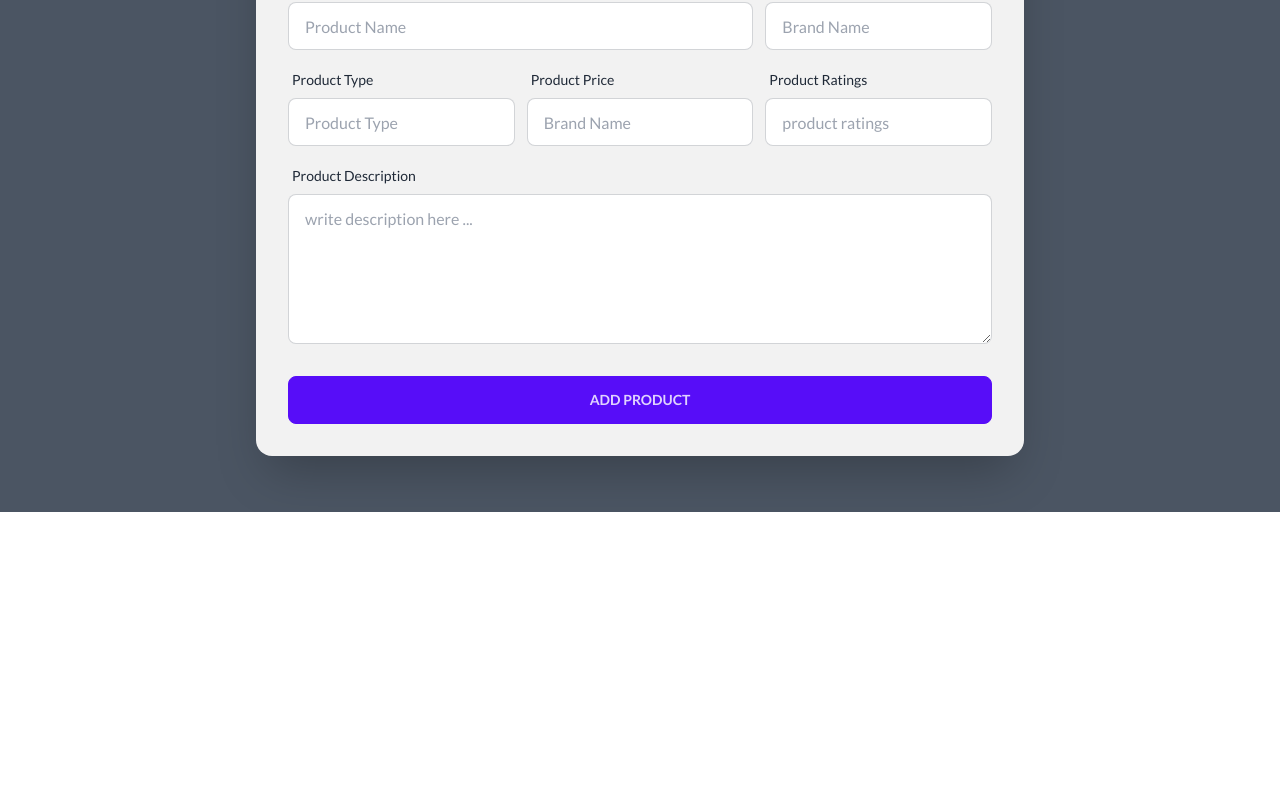
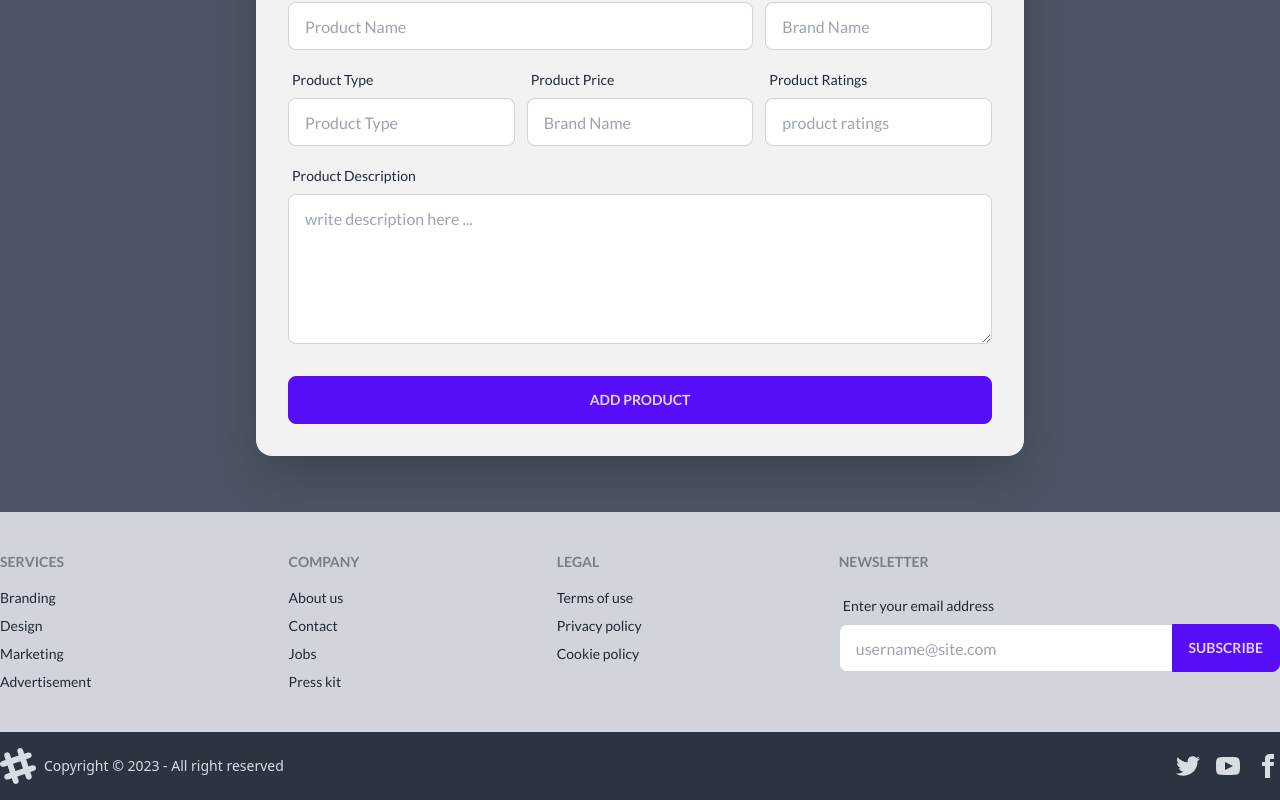
Before and after one commit to Rakibjrb/techhub-r7, a React (Vite) app: page /api/add/product in a window 1280 px wide. Shown: the part 336-1136 px from the top of the page. Before the commit the page ends 848 px from the top, so only its background shows below. Built offline with nearby package versions, Linux system fonts and the light colour scheme.

Commit message:
added a simple footer

```diff
--- a/src/App.jsx
+++ b/src/App.jsx
@@ -1,6 +1,7 @@
 import { Outlet } from "react-router-dom";
 import Nav from "./Layout/Navbar/Nav";
 import { Toaster } from "react-hot-toast";
+import Footer from "./Layout/Footer/Footer";
 
 const App = () => {
   return (
@@ -8,6 +9,7 @@ const App = () => {
       <>
         <Nav />
         <Outlet></Outlet>
+        <Footer />
       </>
       <Toaster position="top-right" reverseOrder={false} />
     </>
--- a/src/Components/Banner/Banner.jsx
+++ b/src/Components/Banner/Banner.jsx
@@ -126,9 +126,7 @@ const Banner = () => {
               <h3 className="text-center font-font-kanit text-white text-3xl">
                 Iphone 14 pro max
               </h3>
-              <p className="text-white">
-                The brand new qualitiful product from Apple
-              </p>
+              <p className="text-white">The brand new product from Apple</p>
               <p className="text-white">
                 The Apple iPhone 14 Pro Max is the most advanced smartphone in
                 the Pro Max series, offering an incredible user experience.
--- /dev/null
+++ b/src/Layout/Footer/Footer.jsx
@@ -0,0 +1,103 @@
+const Footer = () => {
+  return (
+    <>
+      <div className="bg-gray-300 font-font-lato py-10">
+        <footer className="max-w-screen-xl mx-auto footer w-full text-base-content px-3 xl:px-0">
+          <nav>
+            <header className="footer-title">Services</header>
+            <a className="link link-hover">Branding</a>
+            <a className="link link-hover">Design</a>
+            <a className="link link-hover">Marketing</a>
+            <a className="link link-hover">Advertisement</a>
+          </nav>
+          <nav>
+            <header className="footer-title">Company</header>
+            <a className="link link-hover">About us</a>
+            <a className="link link-hover">Contact</a>
+            <a className="link link-hover">Jobs</a>
+            <a className="link link-hover">Press kit</a>
+          </nav>
+          <nav>
+            <header className="footer-title">Legal</header>
+            <a className="link link-hover">Terms of use</a>
+            <a className="link link-hover">Privacy policy</a>
+            <a className="link link-hover">Cookie policy</a>
+          </nav>
+          <form className="w-full">
+            <header className="footer-title">Newsletter</header>
+            <fieldset className="form-control w-full">
+              <label className="label">
+                <span className="label-text">Enter your email address</span>
+              </label>
+              <div className="relative">
+                <input
+                  type="text"
+                  placeholder="username@site.com"
+                  className="input input-bordered w-full pr-16"
+                />
+                <button className="btn btn-primary absolute top-0 right-0 rounded-l-none">
+                  Subscribe
+                </button>
+              </div>
+            </fieldset>
+          </form>
+        </footer>
+      </div>
+      <div className="bg-neutral">
+        <div className="footer items-center p-4 text-neutral-content  max-w-screen-xl mx-auto px-3 xl:px-0">
+          <aside className="items-center grid-flow-col">
+            <svg
+              width="36"
+              height="36"
+              viewBox="0 0 24 24"
+              xmlns="http://www.w3.org/2000/svg"
+              fillRule="evenodd"
+              clipRule="evenodd"
+              className="fill-current"
+            >
+              <path d="M22.672 15.226l-2.432.811.841 2.515c.33 1.019-.209 2.127-1.23 2.456-1.15.325-2.148-.321-2.463-1.226l-.84-2.518-5.013 1.677.84 2.517c.391 1.203-.434 2.542-1.831 2.542-.88 0-1.601-.564-1.86-1.314l-.842-2.516-2.431.809c-1.135.328-2.145-.317-2.463-1.229-.329-1.018.211-2.127 1.231-2.456l2.432-.809-1.621-4.823-2.432.808c-1.355.384-2.558-.59-2.558-1.839 0-.817.509-1.582 1.327-1.846l2.433-.809-.842-2.515c-.33-1.02.211-2.129 1.232-2.458 1.02-.329 2.13.209 2.461 1.229l.842 2.515 5.011-1.677-.839-2.517c-.403-1.238.484-2.553 1.843-2.553.819 0 1.585.509 1.85 1.326l.841 2.517 2.431-.81c1.02-.33 2.131.211 2.461 1.229.332 1.018-.21 2.126-1.23 2.456l-2.433.809 1.622 4.823 2.433-.809c1.242-.401 2.557.484 2.557 1.838 0 .819-.51 1.583-1.328 1.847m-8.992-6.428l-5.01 1.675 1.619 4.828 5.011-1.674-1.62-4.829z"></path>
+            </svg>
+            <p>Copyright © 2023 - All right reserved</p>
+          </aside>
+          <nav className="grid-flow-col gap-4 md:place-self-center md:justify-self-end">
+            <a>
+              <svg
+                xmlns="http://www.w3.org/2000/svg"
+                width="24"
+                height="24"
+                viewBox="0 0 24 24"
+                className="fill-current"
+              >
+                <path d="M24 4.557c-.883.392-1.832.656-2.828.775 1.017-.609 1.798-1.574 2.165-2.724-.951.564-2.005.974-3.127 1.195-.897-.957-2.178-1.555-3.594-1.555-3.179 0-5.515 2.966-4.797 6.045-4.091-.205-7.719-2.165-10.148-5.144-1.29 2.213-.669 5.108 1.523 6.574-.806-.026-1.566-.247-2.229-.616-.054 2.281 1.581 4.415 3.949 4.89-.693.188-1.452.232-2.224.084.626 1.956 2.444 3.379 4.6 3.419-2.07 1.623-4.678 2.348-7.29 2.04 2.179 1.397 4.768 2.212 7.548 2.212 9.142 0 14.307-7.721 13.995-14.646.962-.695 1.797-1.562 2.457-2.549z"></path>
+              </svg>
+            </a>
+            <a>
+              <svg
+                xmlns="http://www.w3.org/2000/svg"
+                width="24"
+                height="24"
+                viewBox="0 0 24 24"
+                className="fill-current"
+              >
+                <path d="M19.615 3.184c-3.604-.246-11.631-.245-15.23 0-3.897.266-4.356 2.62-4.385 8.816.029 6.185.484 8.549 4.385 8.816 3.6.245 11.626.246 15.23 0 3.897-.266 4.356-2.62 4.385-8.816-.029-6.185-.484-8.549-4.385-8.816zm-10.615 12.816v-8l8 3.993-8 4.007z"></path>
+              </svg>
+            </a>
+            <a>
+              <svg
+                xmlns="http://www.w3.org/2000/svg"
+                width="24"
+                height="24"
+                viewBox="0 0 24 24"
+                className="fill-current"
+              >
+                <path d="M9 8h-3v4h3v12h5v-12h3.642l.358-4h-4v-1.667c0-.955.192-1.333 1.115-1.333h2.885v-5h-3.808c-3.596 0-5.192 1.583-5.192 4.615v3.385z"></path>
+              </svg>
+            </a>
+          </nav>
+        </div>
+      </div>
+    </>
+  );
+};
+
+export default Footer;
```
